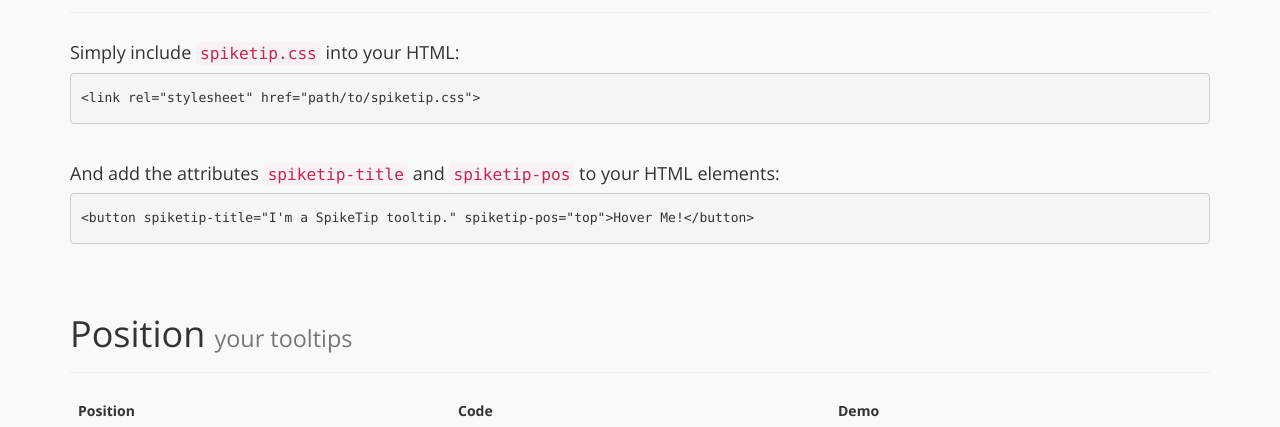
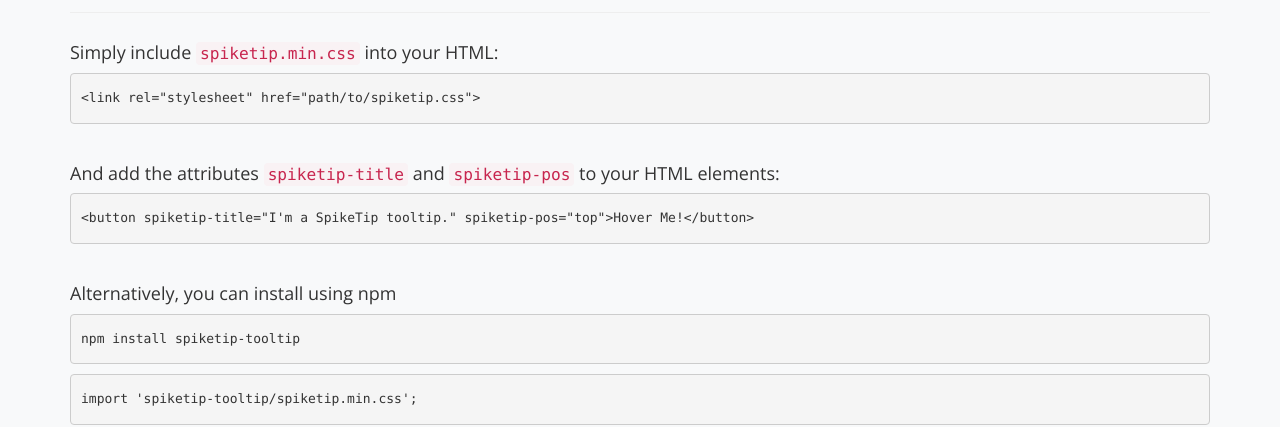
Before and after one commit to VishnuBaliga/SpikeTip, a website: page index.html in a window 1280 px wide. Shown: the part 528-955 px from the top of the page. Drawn offline with nearby package versions, Linux system fonts and the light colour scheme.

Commit message:
how-to-use instructions updated

```diff
--- a/css/styles.css
+++ b/css/styles.css
@@ -80,6 +80,8 @@
 /* How to Use */
 .how-to-use pre{
     padding: 15px 10px;
+}
+.how-to-use pre.mb{
     margin-bottom: 30px;
 }
 
--- a/index.html
+++ b/index.html
@@ -147,15 +147,23 @@
             </div>
             <div class="row">
                 <div class="col-md-12">
-                    <h4>Simply include <code>spiketip.css</code> into your HTML:</h4>
-                    <pre class="language-markup"><code class="  language-markup"><span class="token tag"><span class="token tag"><span class="token punctuation">&lt;</span>link</span> <span class="token attr-name">rel</span><span class="token attr-value"><span class="token punctuation">=</span><span class="token punctuation">"</span>stylesheet<span class="token punctuation">"</span></span> <span class="token attr-name">href</span><span class="token attr-value"><span class="token punctuation">=</span><span class="token punctuation">"</span>path/to/spiketip.css<span class="token punctuation">"</span></span><span class="token punctuation">&gt;</span></span></code></pre>
+                    <h4>Simply include <code>spiketip.min.css</code> into your HTML:</h4>
+                    <pre class="language-markup mb"><code class="  language-markup"><span class="token tag"><span class="token tag"><span class="token punctuation">&lt;</span>link</span> <span class="token attr-name">rel</span><span class="token attr-value"><span class="token punctuation">=</span><span class="token punctuation">"</span>stylesheet<span class="token punctuation">"</span></span> <span class="token attr-name">href</span><span class="token attr-value"><span class="token punctuation">=</span><span class="token punctuation">"</span>path/to/spiketip.css<span class="token punctuation">"</span></span><span class="token punctuation">&gt;</span></span></code></pre>
 
                 </div>
             </div>
             <div class="row">
                 <div class="col-md-12">
                         <h4>And add  the attributes <code>spiketip-title</code> and <code>spiketip-pos</code> to your HTML elements:</h4>
-                        <pre class="language-markup"><code class="  language-markup"><span class="token tag"><span class="token tag"><span class="token punctuation">&lt;</span>button</span> <span class="token attr-name">spiketip-title</span><span class="token attr-value"><span class="token punctuation">=</span><span class="token punctuation">"</span>I<span class="token punctuation">'</span>m a SpikeTip tooltip.<span class="token punctuation">"</span></span> <span class="token attr-name">spiketip-pos</span><span class="token attr-value"><span class="token punctuation">=</span><span class="token punctuation">"</span>top<span class="token punctuation">"</span></span><span class="token punctuation">&gt;</span></span>Hover Me!<span class="token tag"><span class="token tag"><span class="token punctuation">&lt;/</span>button</span><span class="token punctuation">&gt;</span></span></code></pre>
+                        <pre class="language-markup mb"><code class="  language-markup"><span class="token tag"><span class="token tag"><span class="token punctuation">&lt;</span>button</span> <span class="token attr-name">spiketip-title</span><span class="token attr-value"><span class="token punctuation">=</span><span class="token punctuation">"</span>I<span class="token punctuation">'</span>m a SpikeTip tooltip.<span class="token punctuation">"</span></span> <span class="token attr-name">spiketip-pos</span><span class="token attr-value"><span class="token punctuation">=</span><span class="token punctuation">"</span>top<span class="token punctuation">"</span></span><span class="token punctuation">&gt;</span></span>Hover Me!<span class="token tag"><span class="token tag"><span class="token punctuation">&lt;/</span>button</span><span class="token punctuation">&gt;</span></span></code></pre>
+
+                </div>
+            </div>
+            <div class="row">
+                <div class="col-md-12">
+                        <h4>Alternatively, you can install using npm</h4>
+                        <pre class="language-markup"><code class="  language-markup">npm install spiketip-tooltip</code></pre>
+                        <pre class="language-markup"><code class="  language-markup">import 'spiketip-tooltip/spiketip.min.css';</code></pre>
 
                 </div>
             </div>
```
